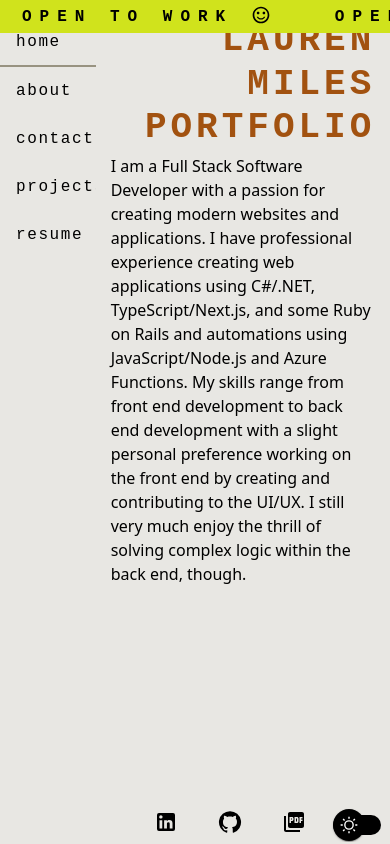
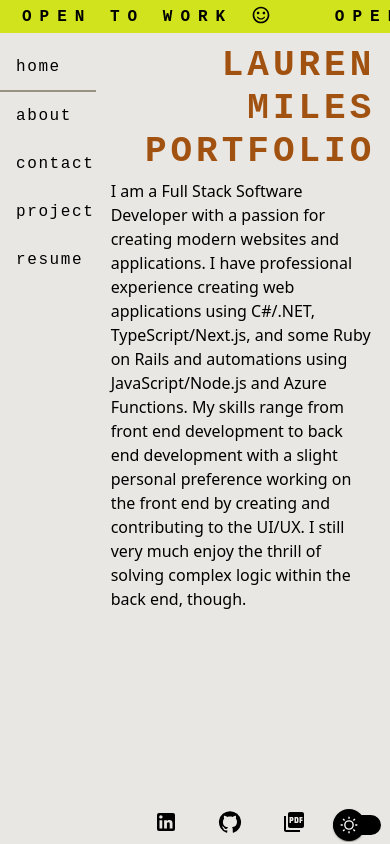
Before and after one commit to laurenmilesdev/portfolio, a Next.js app: page / in a window 390 px wide. Built offline with nearby package versions, Linux system fonts and the light colour scheme; a web font is replaced by a local one.

Commit message:
Made padding static to avoid overlapping on mobile

```diff
--- a/src/styles/globals.css
+++ b/src/styles/globals.css
@@ -121,7 +121,7 @@ div#__next > div {
 body {
   background-color: var(--background-color);
   height: 100%;
-  padding: 2% 0 6% 0;
+  padding: 2rem 0 1.5rem 0;
 }
 
 a.primary {
```
